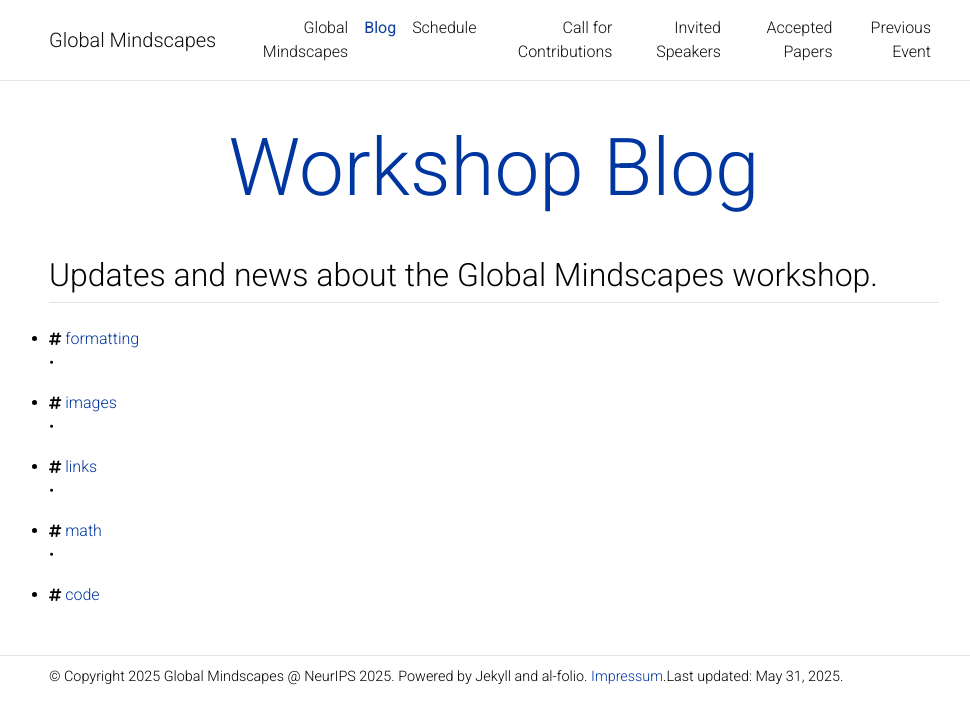
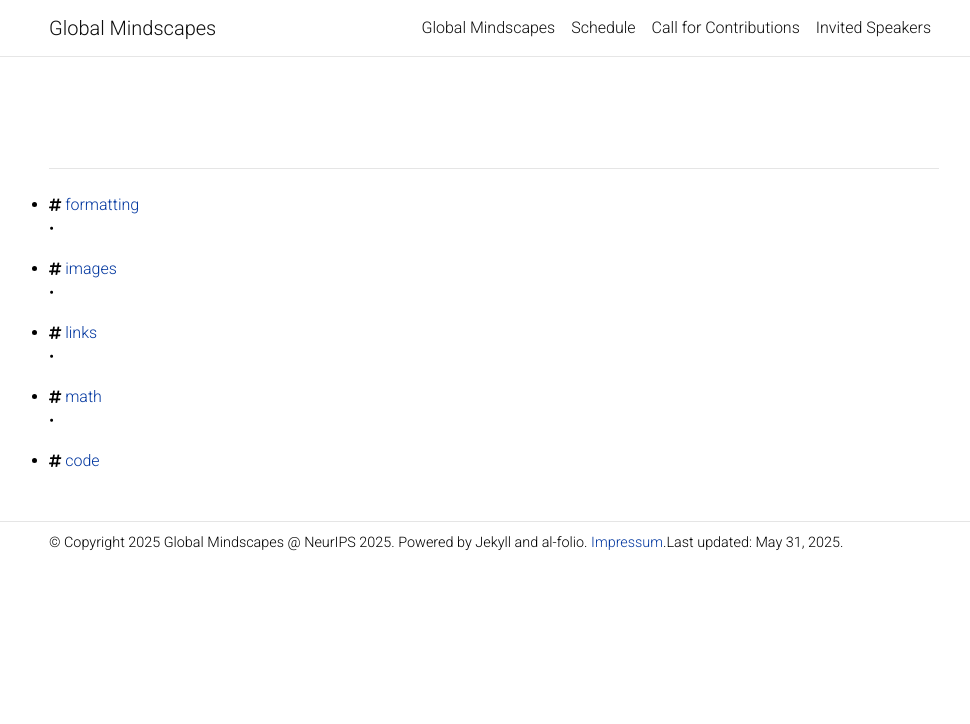
Before and after one commit to globalmindscapes/globalmindscapes.github.io, a Jekyll site: the page built from blog/index.html, in a window 1280 px wide. Shown: the top 724 px of the page, without its empty margins (146-1116 px from the left). Built offline with Jekyll 4.4.1, drawn with Linux system fonts in a browser that asks for light colours; the list of posts is cut into pages by our own code; comment, search, counter and statistics services are not loaded; a style sheet for code colours, icons or effects is not loaded.

Commit message:
Refactor site configuration and update links; clear blog settings in _config.yml, comment out navigation items in header.html, and adjust submission link in call.md.

```diff
--- a/_config.yml
+++ b/_config.yml
@@ -109,10 +109,10 @@ bing_site_verification:  # out your bing-site-verification ID (Bing Webmaster)
 # Blog
 # -----------------------------------------------------------------------------
 
-blog_name: "Workshop Blog" # blog_name will be displayed in your blog page
-blog_nav_title: "Blog" # your blog must have a title for it to be displayed in the nav bar
-blog_description: "Updates and news about the Global Mindscapes workshop."
-permalink: /blog/:year/:month/:day/:title/ # Default blog permalink
+blog_name:  # blog_name will be displayed in your blog page
+blog_nav_title: # your blog must have a title for it to be displayed in the nav bar
+blog_description:
+permalink:
 
 # Pagination
 pagination:
--- a/_includes/header.html
+++ b/_includes/header.html
@@ -95,13 +95,13 @@
               {%- endif -%}
               {% endfor -%}
 
-              <li class="nav-item">
+              <!-- <li class="nav-item">
                 <a class="nav-link" href="https://openreview.net/group?id=ICML.cc/2024/Workshop/SPIGM" target="\_blank">Accepted Papers</a>
               </li>
 
               <li class="nav-item">
                 <a class="nav-link" href="https://spigmworkshop.github.io/" target="\_blank">Previous Event</a>
-              </li>
+              </li> -->
 
               {%- if site.enable_darkmode %}
 
```
Also changed, not shown: _pages/call.md (+1 -1 lines).
